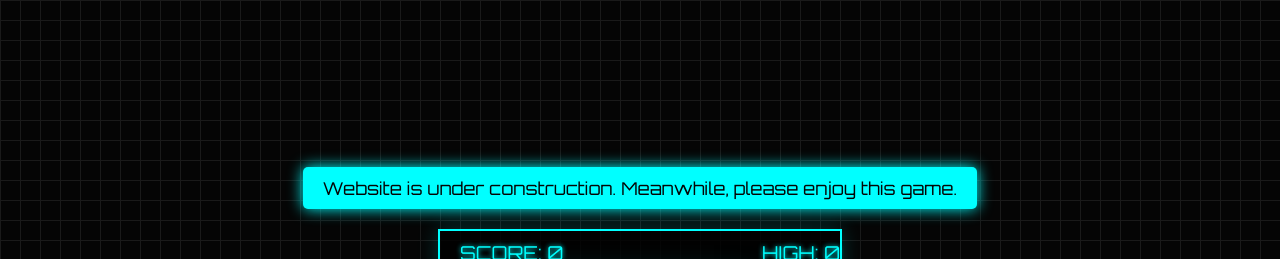
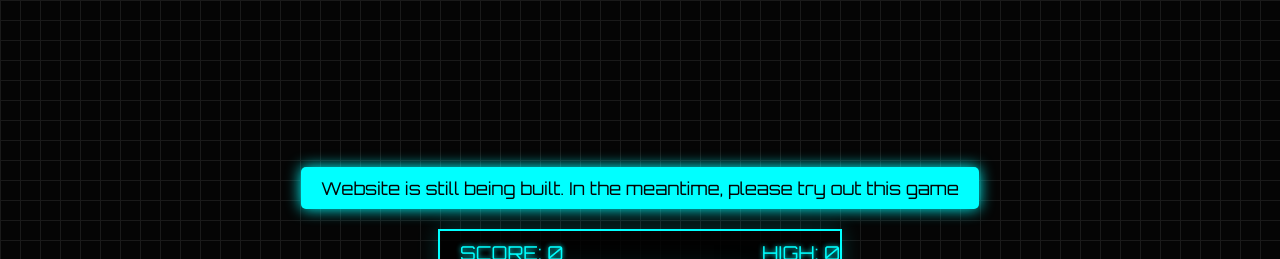
Before and after one commit to rxtrn/go, a plain HTML site: page index.html in a window 1280 px wide. Shown: the top 259 px of the page. Drawn offline with Linux system fonts and the light colour scheme.

Commit message:
Update index.html

```diff
--- a/index.html
+++ b/index.html
@@ -193,7 +193,7 @@
 <body>
 
     <div id="construction-banner">
-        Website is under construction. Meanwhile, please enjoy this game.
+        Website is still being built. In the meantime, please try out this game
     </div>
 
     <div id="game-container">
```
